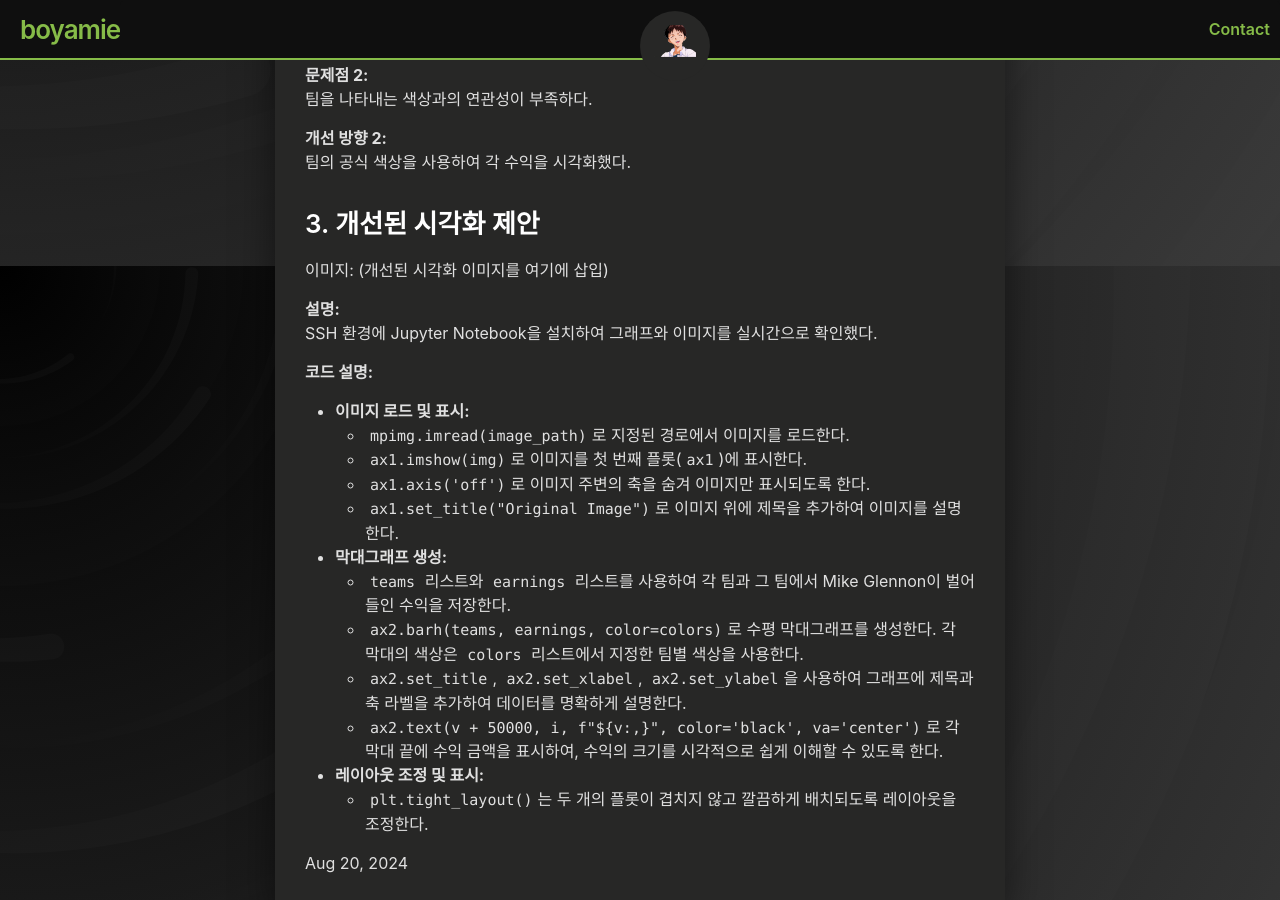
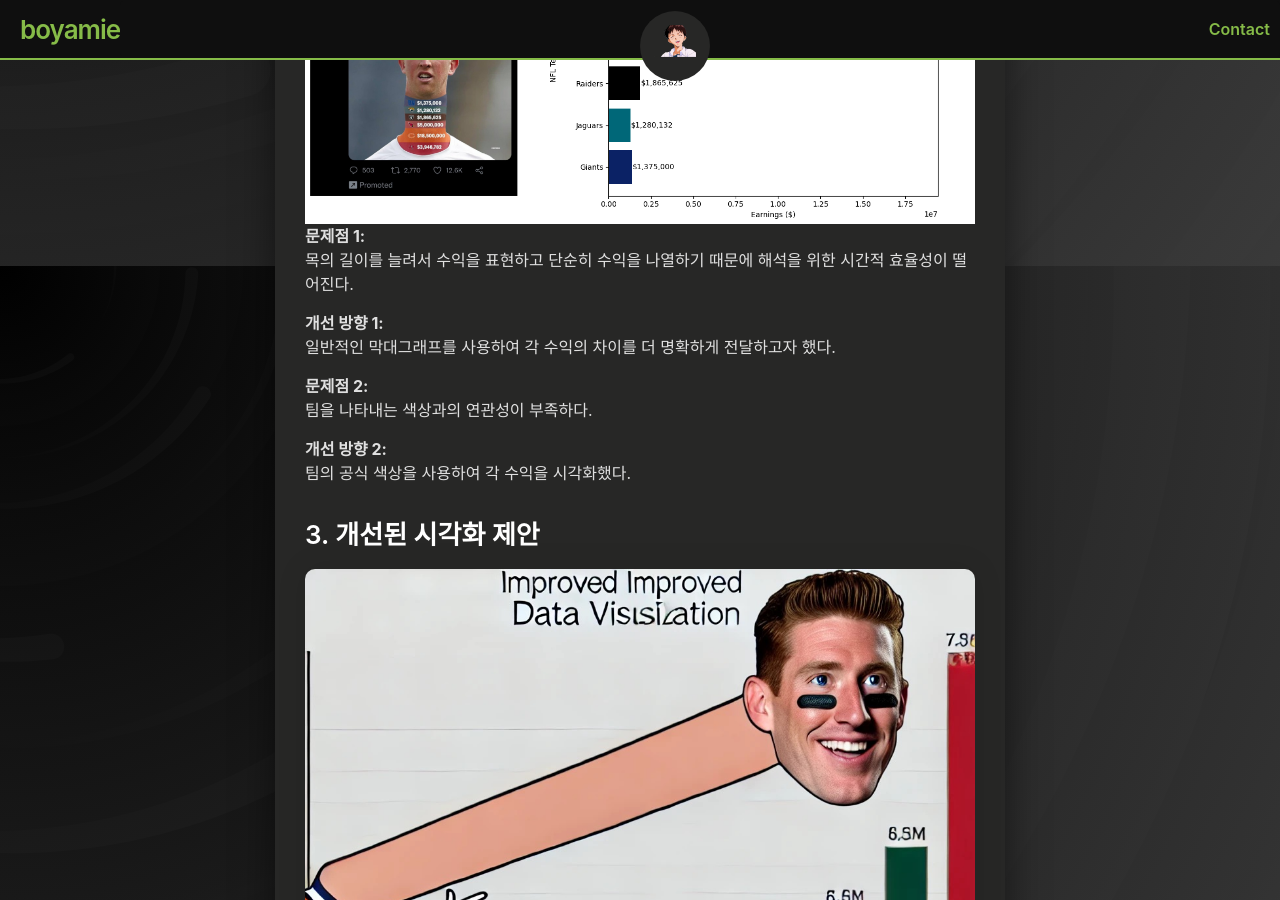
Before and after one commit to boyamie/boyamie.github.io, a Jekyll site: the page built from _posts/2024-08-20-boostcamp_012.md, in a window 1280 px wide and 900 px high, scrolled down 4534 px. Built offline with Jekyll 4.4.1, drawn with Linux system fonts in a browser that asks for light colours.

Commit message:
Update 2024-08-20-boostcamp_012.md

```diff
--- a/_posts/2024-08-20-boostcamp_012.md
+++ b/_posts/2024-08-20-boostcamp_012.md
@@ -118,7 +118,7 @@ tags: [Naver Boostcamp, daily report]
 <img src="https://raw.githubusercontent.com/boyamie/boyamie.github.io/main/image/as_1.jpg" width="820" style="display: block; margin: 0 auto;" />
 
 ### 2. 현재 시각화의 문제점 및 개선 방향
-
+<img src="https://raw.githubusercontent.com/boyamie/boyamie.github.io/main/image/week3_gra.png" width="820" style="display: block; margin: 0 auto;" />
 **문제점 1:**
 목의 길이를 늘려서 수익을 표현하고 단순히 수익을 나열하기 때문에 해석을 위한 시간적 효율성이 떨어진다.
 
@@ -132,8 +132,7 @@ tags: [Naver Boostcamp, daily report]
 팀의 공식 색상을 사용하여 각 수익을 시각화했다.
 
 ### 3. 개선된 시각화 제안
-
-이미지: (개선된 시각화 이미지를 여기에 삽입)
+<img src="https://raw.githubusercontent.com/boyamie/boyamie.github.io/main/image/final_week3.jpeg" width="820" style="display: block; margin: 0 auto;" />
 
 **설명:**
 SSH 환경에 Jupyter Notebook을 설치하여 그래프와 이미지를 실시간으로 확인했다.
```
